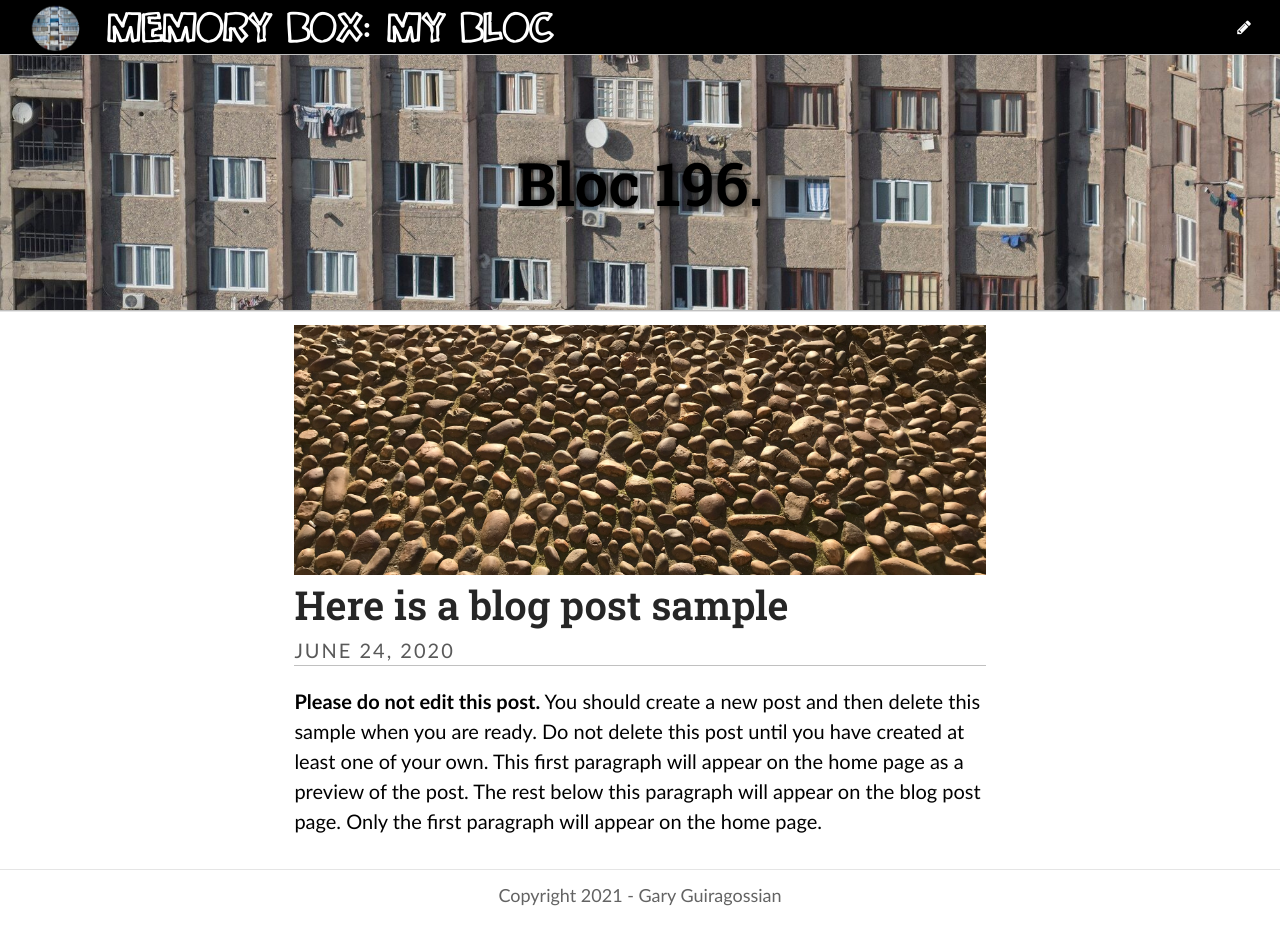
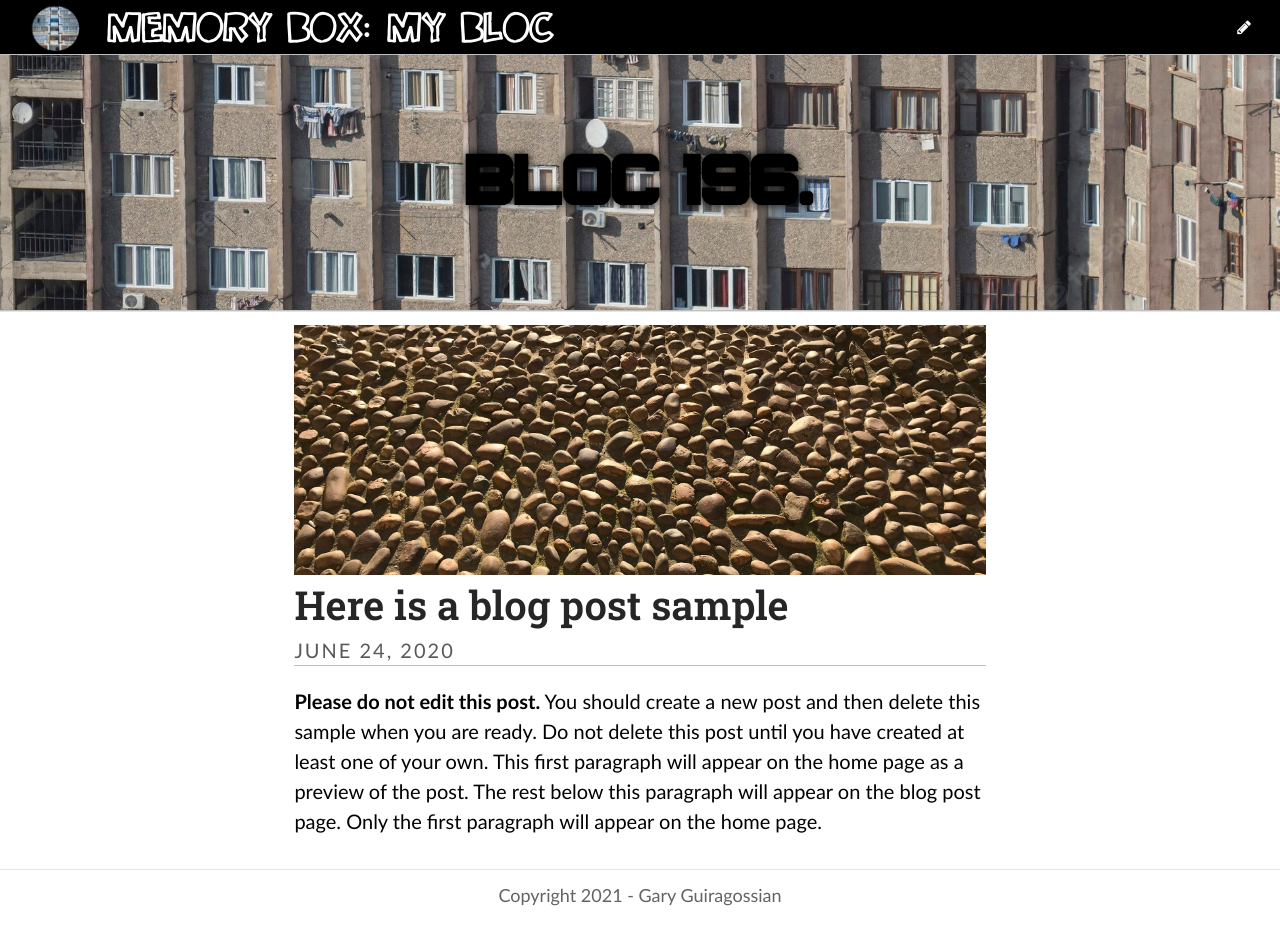
Before and after one commit to garyBG/GGMemoryBox, a Jekyll site: the page built from index.html, in a window 1280 px wide. Built offline with Jekyll 4.4.1, drawn with Linux system fonts in a browser that asks for light colours; some web fonts are replaced; the list of posts is cut into pages by our own code.

Commit message:
Update styles.css

```diff
--- a/styles/styles.css
+++ b/styles/styles.css
@@ -786,7 +786,8 @@ align-items: center;
     /* margin-top: 13px; */
     float: right
 }
-.headerText {
+
+#headerText {
     font-family: 'Scorpion';
     color: #000000
 }
```
